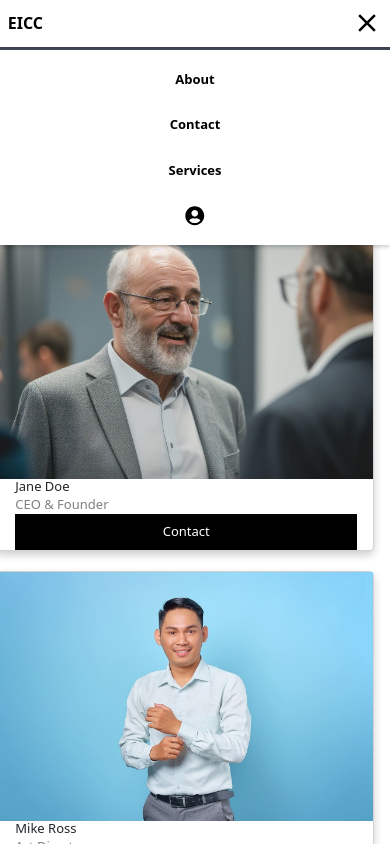
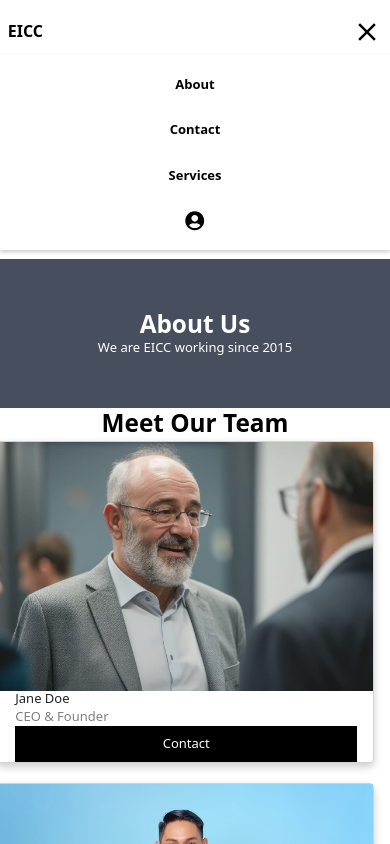
Before and after one commit to sutanu03/eicc-front-new, a Next.js app: page /AboutUs in a window 390 px wide. Both pictures are taken after a click on the element 367 px from the left and 23 px from the top of the page. Shown: the top 844 px of the page. Built offline with nearby package versions, Linux system fonts and the light colour scheme.

Commit message:
fixed navbar and not scrolling issue in mobile screen

```diff
--- a/Components/Header.js
+++ b/Components/Header.js
@@ -1,13 +1,12 @@
-"use client"
-import React from 'react';
-import Link from 'next/link';
+"use client";
+import React from "react";
+import Link from "next/link";
 import { FaUserCircle } from "react-icons/fa";
-import "../app/head.css"
+import "../app/head.css";
 import { MdMenu, MdClose } from "react-icons/md";
-import { useState } from 'react';
+import { useState } from "react";
 
 function Header() {
-
   const [menuOpen, setMenuOpen] = useState(false);
 
   const toggleMenu = () => {
@@ -16,32 +15,46 @@ function Header() {
 
   return (
     <>
-    <div id='maindiv' >
-    <Link href="/HomePage"><h1 id='eicc' >EICC</h1></Link>
+      <header id="header-container">
+        <div id="maindiv">
+          <Link href="/HomePage">
+            <h1 id="eicc">EICC</h1>
+          </Link>
 
-       <div id='linkdiv' >
+          <nav id="linkdiv">
             <Link href="/AboutUs">About</Link>
             <Link href="/ContactUs">Contact</Link>
+            <Link href="/Services">Services</Link>
+            <Link href="/Profile">
+              <FaUserCircle className="size-6" />
+            </Link>
+          </nav>
 
-             <Link href="/Services">Services</Link>
-             <Link href="/Profile"><FaUserCircle className='size-6'/></Link>
-       </div>
           {/* Hamburger Menu Icon */}
           <div className="menu-icon" onClick={toggleMenu}>
             {menuOpen ? <MdClose size={30} /> : <MdMenu size={30} />}
           </div>
+        </div>
 
         {/* Menu for mobile devices */}
-       <div className={`mobile-menu ${menuOpen ? 'open' : ''}`} id='mv-middle'>
-            <Link href="/AboutUs" onClick={toggleMenu}>About</Link>
-            <Link href="/ContactUs" onClick={toggleMenu}>Contact</Link>
-            <Link href="/Services" onClick={toggleMenu}>Services</Link>
-            <Link href="/Profile" onClick={toggleMenu}><FaUserCircle className='size-6' /></Link>
-          </div>
-
-       </div>
+        {menuOpen && (
+          <nav className="mobile-menu">
+            <Link href="/AboutUs" onClick={toggleMenu}>
+              About
+            </Link>
+            <Link href="/ContactUs" onClick={toggleMenu}>
+              Contact
+            </Link>
+            <Link href="/Services" onClick={toggleMenu}>
+              Services
+            </Link>
+            <Link href="/Profile" onClick={toggleMenu}>
+              <FaUserCircle className="size-6" />
+            </Link>
+          </nav>
+        )}
+      </header>
     </>
-
   );
 }
 
--- a/app/globals.css
+++ b/app/globals.css
@@ -15,7 +15,7 @@
     justify-content: center;
      position: unset;
   }
-
+/*
    .button-box2 {
     justify-content: center;
     align-items: center;
@@ -92,13 +92,13 @@
   .advnce-div input[type="text"],
   .advnce-div input[type="date"],
   .advnce-div button {
-    height: 30px; /* Adjust the height as needed */
-    padding: 0 10px; /* Adjust padding as needed */
-  }
+    height: 30px; /* Adjust the height as needed
+    padding: 0 10px; /* Adjust padding as needed
+  } */
 
 
   /* Chrome, Safari, Edge, Opera for hidden arrows in input */
-input::-webkit-outer-spin-button,
+/*input::-webkit-outer-spin-button,
 input::-webkit-inner-spin-button {
   -webkit-appearance: none;
   margin: 0;
@@ -128,3 +128,4 @@ input::-webkit-inner-spin-button {
   modal-width {
     width: 500px;
   }
+ */
--- a/app/head.css
+++ b/app/head.css
@@ -1,4 +1,3 @@
-
 /* Universal reset */
 * {
     margin: 0;
@@ -15,6 +14,14 @@
   }
 
   /* Main header container */
+  #header-container {
+    width: 100%;
+    background-color: white;
+    box-shadow: 0 2px 4px rgba(0, 0, 0, 0.2);
+    padding: 1vh 0;
+  }
+
+  /* Header main div */
   #maindiv {
     display: flex;
     align-items: center;
@@ -22,13 +29,9 @@
     width: 100%;
     color: black;
     font-weight: bold;
-    position: sticky;
-    top: 0;
-    z-index: 100;
     font-size: 3vh;
-    padding: 1vh 2vw;
+    padding: 0 2vw;
     background-color: white; /* Set a background to prevent overlap with content */
-    box-shadow: 0 2px 4px rgba(0, 0, 0, 0.2);
   }
 
   /* Navigation links container */
@@ -40,22 +43,15 @@
 
   /* Mobile Menu (initially hidden) */
   .mobile-menu {
+    align-items: center;
     display: none;
     flex-direction: column;
     gap: 1rem;
-    position: absolute;
-    top: 60px; /* Below the header */
-    right: 0;
     background-color: white;
     padding: 1rem 2rem;
     width: 100%;
     box-shadow: 0 2px 4px rgba(0, 0, 0, 0.2);
     transition: transform 0.3s ease-in-out;
-    transform: translateY(-100%);
-}
-
-.mobile-menu.open {
-    display: flex;
     transform: translateY(0);
   }
 
@@ -72,15 +68,13 @@
   @media only screen and (max-width: 1200px) {
     #maindiv {
       font-size: 2.5vh;
-        position: auto;
     }
 
     #linkdiv {
       gap: 2vw;
     }
 
-    #mv-middle{
-        align-items: center;
+    .mobile-menu {
       justify-content: center;
     }
   }
@@ -90,7 +84,6 @@
     /* Hide desktop navigation and show hamburger icon */
     #linkdiv {
       display: none;
-        position: auto;
     }
 
     .menu-icon {
@@ -105,6 +98,11 @@
     }
 
     /* Mobile Menu Styling */
+    .mobile-menu {
+      display: flex;
+      flex-direction: column;
+    }
+
     .mobile-menu a {
       text-decoration: none;
       color: #000;
@@ -118,11 +116,6 @@
       font-size: large;
       margin-left: 1vw;
     }
-
-    #mv-middle{
-        align-items: center;
-        justify-content: center;
-    }
   }
 
   /* Extra small screens (below 480px) */
@@ -130,7 +123,6 @@
     #maindiv {
       font-size: 1.8vh;
       padding: 1vh 1vw;
-        position: auto;
     }
 
     #eicc {
@@ -142,17 +134,11 @@
       margin-right: 1vw;
     }
 
-    .mobile-menu {
-        top: 50px; /* Adjust for smaller devices */
-        padding: 1rem 1vw;
-    }
-
     .mobile-menu a {
       font-size: 1rem;
     }
 
-    #mv-middle{
-        align-items: center;
-        justify-content: center;
+    .mobile-menu {
+      padding: 1rem 1vw;
     }
   }
```
Lines whose indentation alone changed are shown as unchanged.
